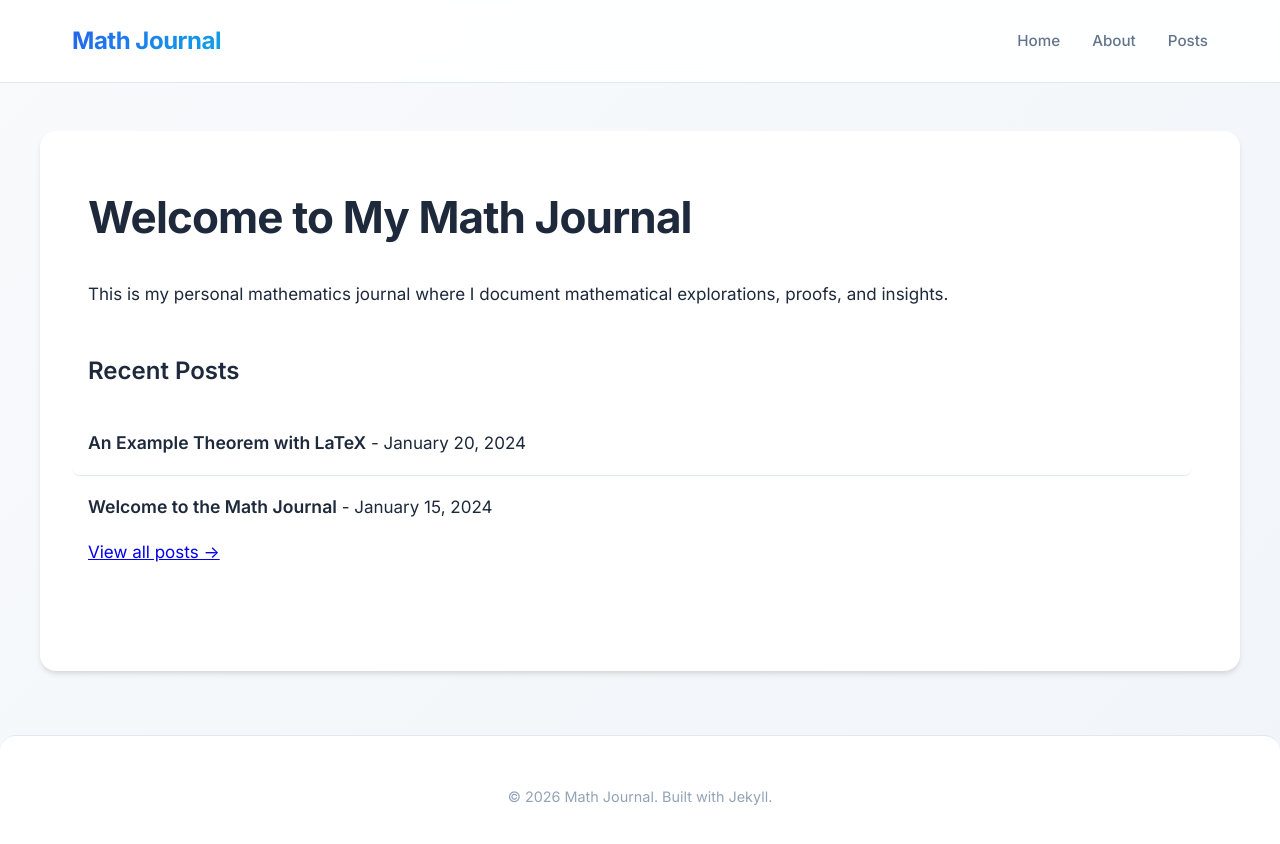
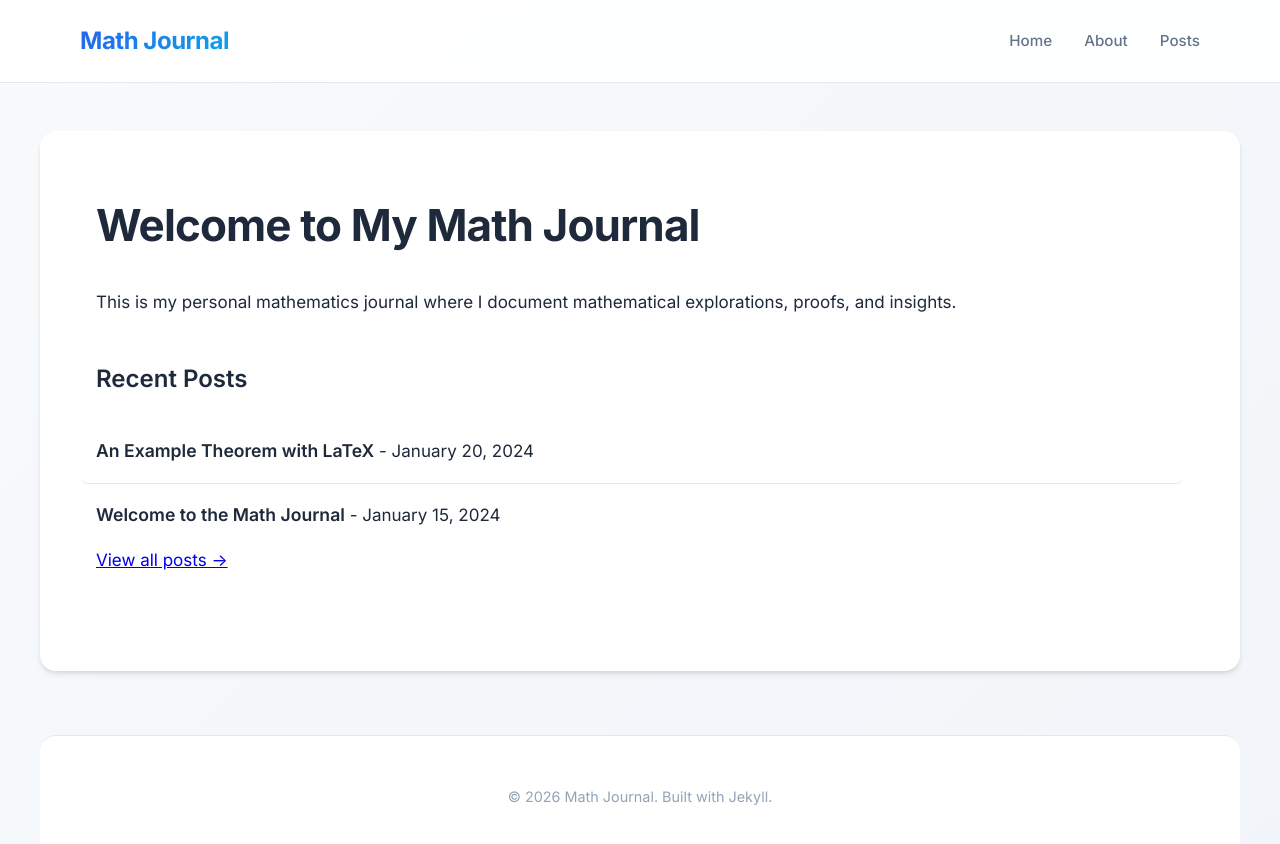
Before and after one commit to gmollo/math-journal, a Jekyll site: the page built from index.md, in a window 1280 px wide. Shown: the top 844 px of the page. Built offline with Jekyll 4.4.1, drawn with Linux system fonts in a browser that asks for light colours.

Commit message:
Fix layout centering: consistent container widths, proper alignment

```diff
--- a/_layouts/default.html
+++ b/_layouts/default.html
@@ -37,9 +37,7 @@
     </header>
 
     <main class="page-content" aria-label="Content">
-      <div class="wrapper">
-        {{ content }}
-      </div>
+      {{ content }}
     </main>
 
     <footer class="site-footer">
--- a/assets/css/style.css
+++ b/assets/css/style.css
@@ -34,6 +34,8 @@ body {
   font-size: 17px;
   -webkit-font-smoothing: antialiased;
   -moz-osx-font-smoothing: grayscale;
+  padding: 0;
+  margin: 0;
 }
 
 /* Header */
@@ -41,12 +43,13 @@ body {
   background-color: var(--bg-primary);
   border-bottom: 1px solid var(--border-color);
   padding: 1.25rem 0;
-  margin-bottom: 3rem;
+  margin-bottom: 0;
   position: sticky;
   top: 0;
   z-index: 100;
   backdrop-filter: blur(10px);
   background-color: rgba(255, 255, 255, 0.9);
+  width: 100%;
 }
 
 .site-header .wrapper {
@@ -56,7 +59,7 @@ body {
   flex-wrap: wrap;
   max-width: 1200px;
   margin: 0 auto;
-  padding: 0 2rem;
+  padding: 0 2.5rem;
 }
 
 .site-title {
@@ -111,17 +114,17 @@ body {
   width: 100%;
 }
 
-/* Main content */
-.page-content {
+/* Main content container */
+body > main.page-content {
   min-height: 60vh;
-  margin-bottom: 4rem;
+  margin: 3rem auto 4rem;
   background-color: var(--bg-primary);
-  padding: 3rem;
+  padding: 3.5rem;
   border-radius: 16px;
   box-shadow: var(--shadow-md);
   max-width: 1200px;
-  margin-left: auto;
-  margin-right: auto;
+  width: calc(100% - 4rem);
+  box-sizing: border-box;
 }
 
 /* Posts */
@@ -432,6 +435,16 @@ body {
   color: var(--text-muted);
   font-size: 0.9rem;
   border-radius: 16px 16px 0 0;
+  max-width: 1200px;
+  margin-left: auto;
+  margin-right: auto;
+  width: 100%;
+  box-sizing: border-box;
+}
+
+.site-footer .wrapper {
+  max-width: 100%;
+  padding: 0 2.5rem;
 }
 
 /* Home page specific */
@@ -457,13 +470,12 @@ body {
 @media (max-width: 768px) {
   body {
     font-size: 16px;
-    padding: 0 1rem;
   }
 
   .site-header .wrapper {
     flex-direction: column;
     align-items: flex-start;
-    padding: 0 1rem;
+    padding: 0 1.5rem;
   }
 
   .site-nav {
@@ -473,8 +485,19 @@ body {
   }
 
   .page-content {
-    padding: 1.5rem;
+    padding: 2rem 1.5rem;
     border-radius: 12px;
+    margin: 2rem 1rem 3rem;
+    width: calc(100% - 2rem);
+  }
+
+  .site-footer {
+    margin: 3rem 1rem 0;
+    width: calc(100% - 2rem);
+  }
+
+  .site-footer .wrapper {
+    padding: 0 1.5rem;
   }
 
   .post-title,
```
